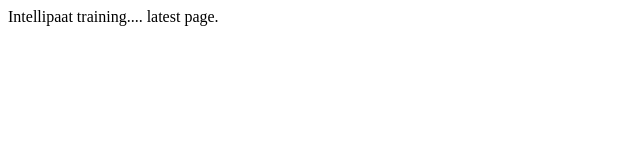
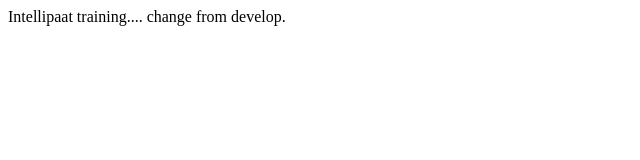
Before and after one commit to Sujina89/project, a plain HTML site: page index.html in a window 1280 px wide. Shown: the full height of the page, 0-640 px from the left. Drawn offline with Linux system fonts and the light colour scheme.

Commit message:
new change

```diff
--- a/index.html
+++ b/index.html
@@ -3,6 +3,6 @@
     This is for testing
   </title>
   <body>
-    Intellipaat training.... latest page.
+    Intellipaat training.... change from develop.
   </body>
 </html>
```
